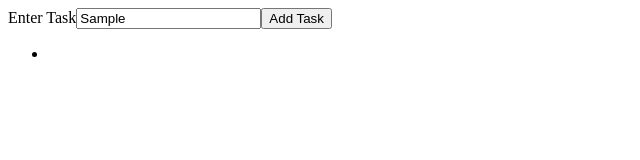
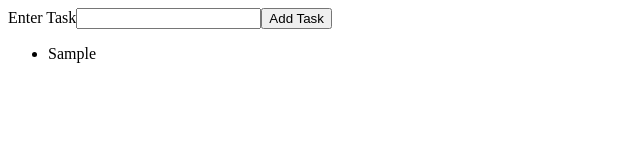
Before and after one commit to ZippyDaFish/task-app, a React (Create React App) app: page / in a window 1280 px wide. Both pictures are taken after typing "Sample" into the empty fields and a click on the button "Add Task". Shown: the top 160 px of the page, without its empty margins (0-640 px from the left). Built offline with nearby package versions, Linux system fonts and the light colour scheme.

Commit message:
Fix text display for tasks

```diff
--- a/src/App.js
+++ b/src/App.js
@@ -7,9 +7,11 @@ class App extends Component {
     super();
 
     this.state = {
-      task: { text: ''},
+      task: {
+        text: '',
+        id: uniqid()
+      },
       tasks: [],
-      id: uniqid()
     };
   }
 
@@ -18,7 +20,7 @@ class App extends Component {
       task: {
         text: e.target.value,
         id: this.state.task.id,
-      }
+      },
     });
   };
 
@@ -40,7 +42,12 @@ class App extends Component {
       <div>
         <form onSubmit={this.onSubmitTask}>
           <label htmlFor="taskInput">Enter Task</label>
-          <input onChange={this.handleChange} type="text" id="taskInput"/>
+          <input
+            onChange={this.handleChange}
+            value={task.text}
+            type="text"
+            id="taskInput"
+          />
           <button type="submit">Add Task</button>
         </form>
         <Overview tasks={tasks}/>
--- a/src/components/Overview.js
+++ b/src/components/Overview.js
@@ -6,7 +6,7 @@ const Overview = (props) => {
     return (
         <ul>
             {tasks.map((task) => {
-                return <li key={task.id}>{task.next}</li>;
+                return <li key={task.id}>{task.text}</li>;
             })}
         </ul>
     );
```
